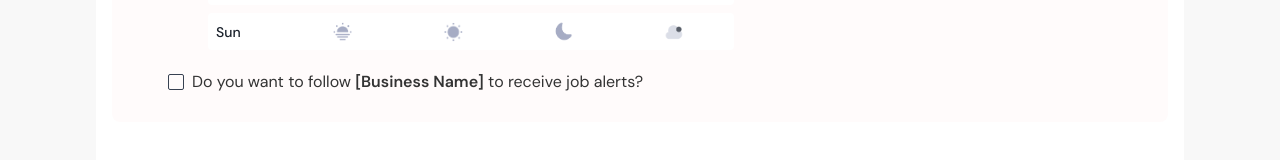
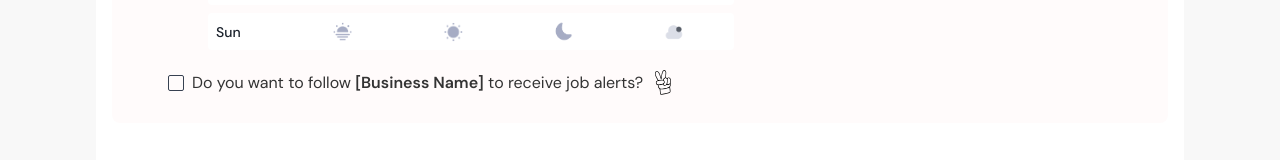
Before and after one commit to SahilSharma2911/kibbi-client, a Next.js app: page /resume/drop-resume in a window 1280 px wide. Shown: the part 1056-1216 px from the top of the page. Built offline with nearby package versions, Linux system fonts and the light colour scheme; a web font is replaced by a local one.

Commit message:
few changes

```diff
--- a/components/DropResume/Section1.tsx
+++ b/components/DropResume/Section1.tsx
@@ -216,6 +216,7 @@ Best regards,
                                     )}
                                 </div>
                                 <span>Do you want to follow <b className='font-semibold'>[Business Name]</b> to receive job alerts?</span>
+                                <Image src={"/Images/hand.png"} width={16} height={16} alt='' className='ml-3'/>
                             </div>
                         </div>
                         {/* <button type="submit" className="w-full bg-red tex p-2 rounded hover:bg-blue-600">
--- a/components/DropResume/Section2.tsx
+++ b/components/DropResume/Section2.tsx
@@ -14,7 +14,7 @@ const Section2 = () => {
             {/* info  */}
             <div className=' w-full md:w-8/12 mx-auto mt-2'>
                 <h3 className='font-caveat text-center text-[1.6rem] md:text-[2rem] text-red font-bold'>Yay,[First Name],</h3>
-                <p className='mt-3 text-center font-sans text-xl md:text-2xl'>Thank you for dropping your resume! Your profile has been successfully created and updated. You have also subscribed to receive job alerts from [business_name].</p>
+                <p className='mt-3 text-center font-sans text-xl md:text-2xl text-[#333333] font-medium'>Thank you for dropping your resume! Your profile has been successfully created and updated. You have also subscribed to receive job alerts from [business_name].</p>
                 <p className=' text-[#585E68] font-sans text-center mt-3'>
                     <span className=' font-bold'> What&#39;s next?</span>
                     <br />
```
Also changed, not shown: public/Images/hand.png (added).
